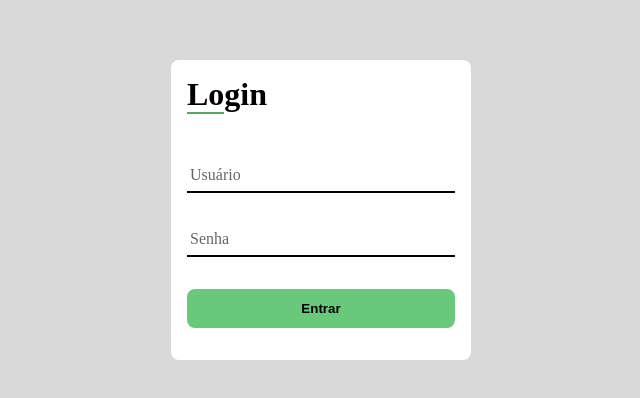
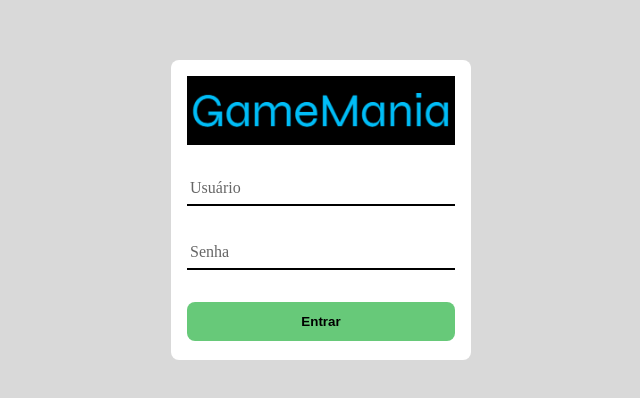
Before and after one commit to joaovxsantos/gameManiaProject, a plain HTML site: page login/login.html in a window 1280 px wide. Shown: the part 190-588 px from the top of the page, without its empty margins (319-959 px from the left). Drawn offline with Linux system fonts and the light colour scheme.

Commit message:
em andamento

```diff
--- a/login.css
+++ b/login/login.css
@@ -25,6 +25,11 @@ body {
     height: 300px;
     padding: 1rem;
     border-radius: 8px;
+}
+
+.form-container img {
+    width: 100%;
+    margin-bottom: 25px;
 }
 
 .form-container [type="text"],
--- a/login.html
+++ b/login/login.html
@@ -14,8 +14,8 @@
     <div class="container-form">
 
         <form class="form-container">
-            <h1><a>Lo</a>gin</h1>
-
+            <!-- <h1><a>Lo</a>gin</h1> -->
+            <img src="../images/logo.png" alt="">
             <div class="form-group">
                 <input type="text" required>
                 <span>Usuário</span>
```
